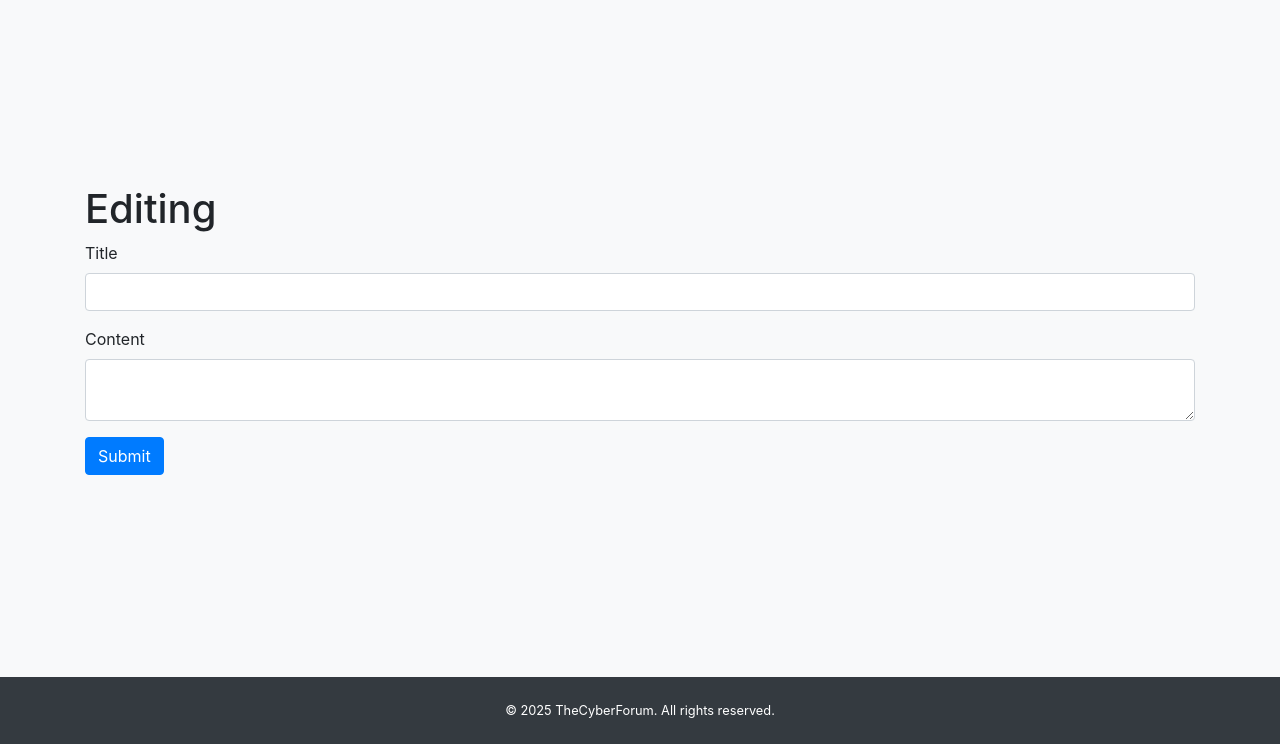
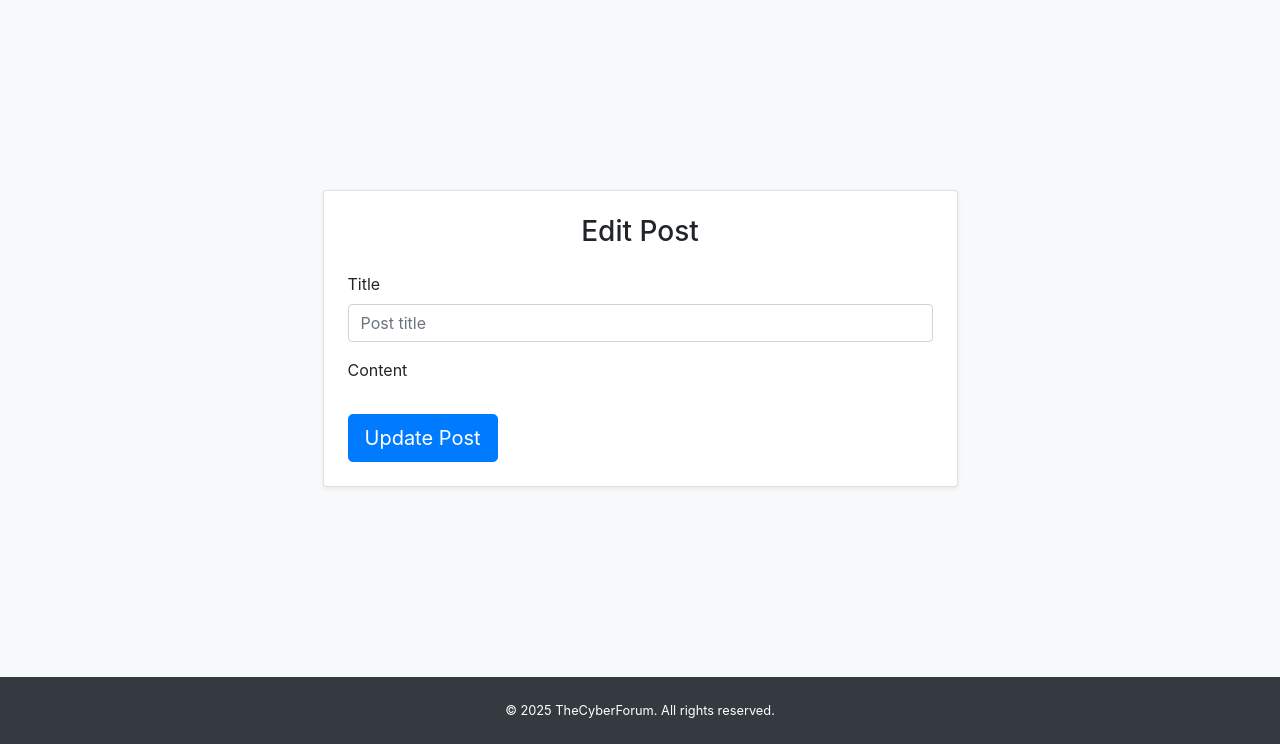
Before and after one commit to udujoel/flask_blog, a Flask app: template templates/edit.html in a window 1280 px wide. Shown: the part 56-800 px from the top of the page. Run offline with Flask 3, Linux system fonts and the light colour scheme; the template is opened without the code that fills it, so the values that code supplies are empty; some libraries are stand-ins or nearby versions.

Commit message:
Add Edit and Delete function if you're post creator. From profile and Post view page

```diff
--- a/templates/edit.html
+++ b/templates/edit.html
@@ -1,32 +1,35 @@
 {% extends 'base.html' %}
 
 {% block content %}
-<h1> {% block title %} Editing {{ post['title'] }} {% endblock %}</h1>
-
-<form method="post">
-    <div class="form-group">
-        <label for="title"> Title </label>
-        <input type="text" name="title"
-            placeholder="Post title" class="form-control"
-            value=" {{ request.form['title'] or post['title'] }}"></input>
-
+<div class="row justify-content-center align-items-center min-vh-70">
+  <div class="col-lg-7 col-md-9">
+    <div class="card shadow-sm mt-5 mb-5">
+      <div class="card-body p-4">
+        <h1 class="h3 mb-4 text-center">Edit Post</h1>
+        <form method="post">
+          <div class="form-group mb-3">
+            <label for="title" class="form-label fw-semibold">Title</label>
+            <input
+              type="text"
+              name="title"
+              id="title"
+              placeholder="Post title"
+              class="form-control"
+              value="{{ request.form['title'] if request.form.get('title') else post['title'] }}"
+              required>
+          </div>
+          <div class="form-group mb-4">
+            <label class="form-label fw-semibold">Content</label>
+            <!-- Trix Editor for WYSIWYG content -->
+            <input id="content" type="hidden" name="content" value="{{ request.form['content'] if request.form.get('content') else post['content'] }}">
+            <trix-editor input="content" class="bg-white"></trix-editor>
+          </div>
+          <div class="d-grid">
+            <button type="submit" class="btn btn-primary btn-lg">Update Post</button>
+          </div>
+        </form>
+      </div>
     </div>
-
-    <div class="form-group">
-        <label for="content"> Content </label>
-        <textarea type="text" name="content"
-            placeholder="Post content"
-            class="form-control"> {{ request.form['content'] or post['content'] }} </textarea>
-
-    </div>
-
-    <div class="form-group">
-        <button type="submit" class="btn btn-primary"> Submit </button>
-
-
-    </div>
-
-</form>
-
-
+  </div>
+</div>
 {% endblock %}
--- a/templates/index.html
+++ b/templates/index.html
@@ -23,7 +23,7 @@
           <div class="card-body">
             <h3 class="h5 card-title">{{ post['title'] }}</h3>
             <p class="card-text small text-body-secondary">{{ post['created']|iso_to_pretty('%B %d, %Y at %H:%M') }} · by {{ post['author'] }}</p>
-            <p class="card-text small">{{ post['content'][:100] | safe }}..</p>
+            <p class="card-text small">{{ post['content'] | striptags | truncate(100, True, '...') }}</p>
             <a href="{{ url_for('post', post_id=post['id']) }}" class="btn btn-sm btn-outline-primary">Read more</a>
           </div>
         </div>
--- a/templates/post.html
+++ b/templates/post.html
@@ -23,6 +23,11 @@
             {{ post.content|safe }}
           </div>
           <a href="{{ url_for('index') }}" class="btn btn-outline-primary btn-sm">&larr; Back to Blog</a>
+          {% if session.username and session.username == post.author %}
+          <a href="{{ url_for('edit', post_id=post.id) }}" class="btn btn-warning btn-sm">
+            Edit Post
+          </a>
+        {% endif %}
         </div>
       </article>
 
```
Also changed, not shown: templates/profile.html (+37 -18 lines).
